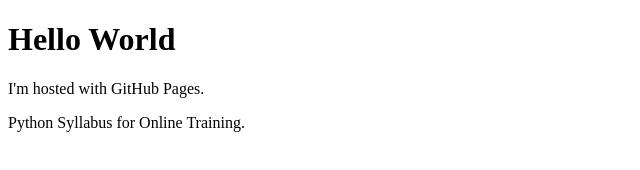
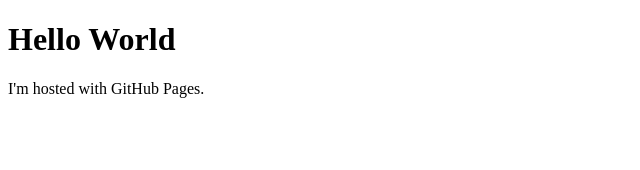
Before and after one commit to vcsgithub/vcsgithub.github.io, a plain HTML site: page index.html in a window 1280 px wide. Shown: the whole page, without its empty margins (0-640 px from the left). Drawn offline with Linux system fonts and the light colour scheme.

Commit message:
Update index.html

```diff
--- a/index.html
+++ b/index.html
@@ -3,6 +3,7 @@
 <body>
 <h1>Hello World</h1>
 <p>I'm hosted with GitHub Pages.</p>
-<p>Python Syllabus for Online Training.</p>
+<a name="Python Syllabus for Online Training"></a>
+
 </body>
 </html>
```
